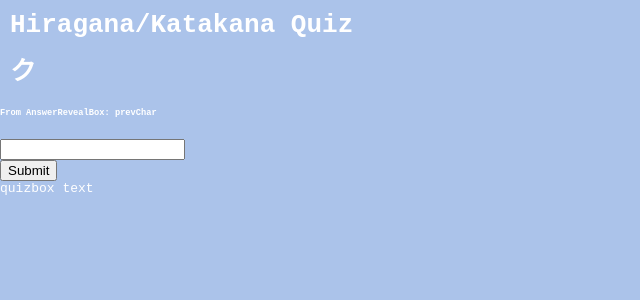
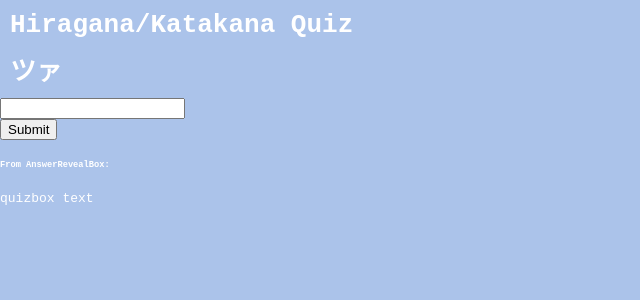
Before and after one commit to chen-jenn/hiragana-katakana, a React (Create React App) app: page / in a window 1280 px wide. Shown: the top 300 px of the page, without its empty margins (0-640 px from the left). Built offline with nearby package versions, Linux system fonts and the light colour scheme.

Commit message:
Form field value is saved to state

```diff
--- a/src/components/QuizBox.js
+++ b/src/components/QuizBox.js
@@ -1,6 +1,6 @@
 import React, { Component } from "react";
 import { AnswerRevealBox } from "./AnswerRevealBox";
-import { ProgressBar } from "./ProgressBar";
+// import { ProgressBar } from "./ProgressBar";
 import { SubmitForm } from "./SubmitForm";
 import readings from "../data/readings.js";
 
@@ -17,9 +17,8 @@ class QuizBox extends Component {
   constructor(props){
     super(props);
     this.state = {
-      currentChar: "currentChar", //to be used in QuizBox component
-      prevChar: "prevChar", // to be used in AnswerRevealBox component
-      allData: readings
+      currentChar: randomChar(readings), //to be used in QuizBox component
+      prevChar: "" // to be used in AnswerRevealBox component
     }
   }
 
@@ -27,9 +26,9 @@ class QuizBox extends Component {
     return(
       <main className="QuizBox">
         <div>
-          <h1>{randomChar(this.state.allData)}</h1>
+          <h1>{this.state.currentChar}</h1>
+          <SubmitForm />
           <AnswerRevealBox char={this.state.prevChar}/>
-          <SubmitForm />
         </div>
         quizbox text
       </main>
--- a/src/components/SubmitForm.js
+++ b/src/components/SubmitForm.js
@@ -1,28 +1,36 @@
 import React from 'react';
 
-function SubmitForm(props){
-  const {onSubmit = () => {}} = props;
+class SubmitForm extends React.Component {
+  constructor(props){
+     super(props);
+     this.state = {
+      inputAnswer: "" // Gets sent back to QuizBox
+     };
 
-  const handleSubmit = event => {
-    event.preventDefault();
-    const { currentTarget } = event;
-    const fD = new FormData(currentTarget);
-
-    onSubmit({
-      answer: fD.get("body")
-    })
-
-    // When the submit button is clicked, the form should reset, and the next character should be displayed.
-    // Previous character then be displayed in the AnswerRevealBox component
-    currentTarget.reset()
+     this.handleSubmitBtn = this.handleSubmitBtn.bind(this);
+     this.handleFieldChange = this.handleFieldChange.bind(this);
   }
 
-  return (
-    <form onSubmit={handleSubmit} className="SubmitForm">
-      <input type="text" name="answer"></input><br></br>
-      <input type="submit" value="Submit"/>
-    </form>
-  );
+  handleFieldChange(event){
+    const { currentTarget } = event;
+    this.setState({ inputAnswer: currentTarget.value })
+  }
+
+  handleSubmitBtn(event){
+    event.preventDefault();
+    // Use this.state.inputAnswer in QuizBox to verify if the answer is correct
+    console.log(this.state.inputAnswer);
+    this.setState({ inputAnswer: "" });
+  }
+
+  render(){
+    return (
+      <form className="SubmitForm">
+        <input type="text" name="answer" value={this.state.inputAnswer} onChange={this.handleFieldChange}></input><br></br>
+        <input type="submit" value="Submit" onClick={this.handleSubmitBtn}/>
+      </form>
+    );
+  }
 }
 
 export { SubmitForm };
```
